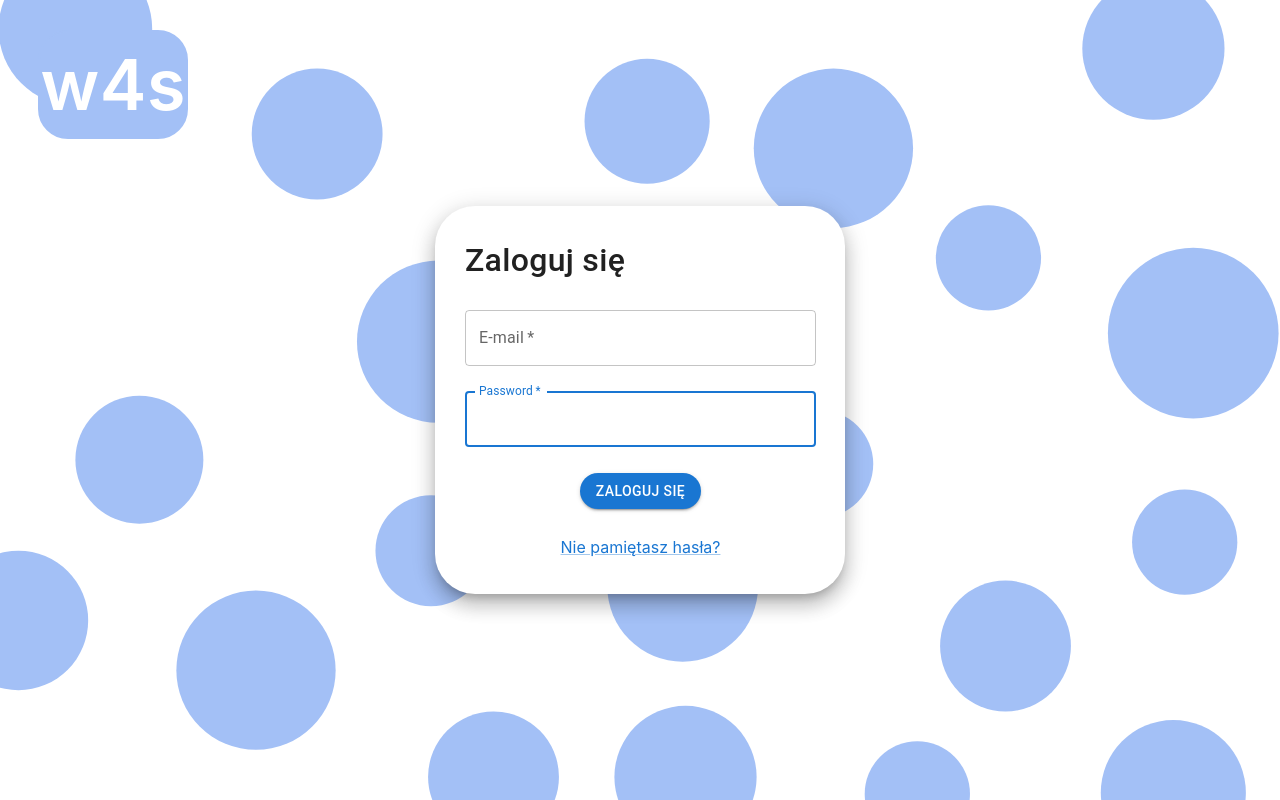
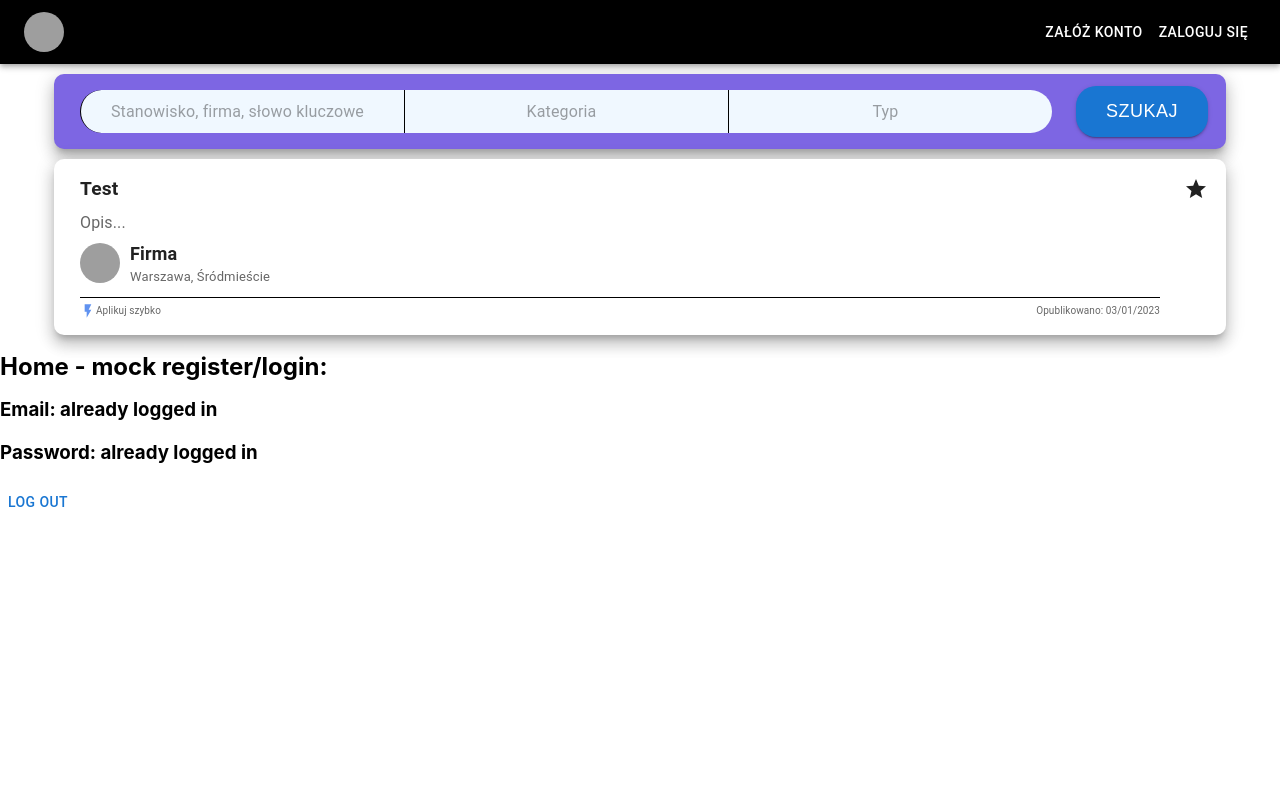
Before and after one commit to Crustacean1/Work4StudentsFrontend, a React (Vite) app: page / in a window 1280 px wide. Before the commit this address led to /login. Built offline with nearby package versions, Linux system fonts and the light colour scheme; grey boxes are pictures that could not be loaded.

Commit message:
feat: Implement basic main page

```diff
--- /dev/null
+++ b/src/components/Header/Header.css
@@ -0,0 +1,15 @@
+#header {
+    background-color: black;
+    height: 64px;
+}
+
+#headerLogo {
+    max-height: 50px;
+    max-width: 100px;
+    border-radius: 30px;
+    margin-right: auto;
+}
+
+.headerButton {
+    font-family: revert;
+}
--- /dev/null
+++ b/src/components/Header/Header.tsx
@@ -0,0 +1,30 @@
+import AppBar from '@mui/material/AppBar';
+import Avatar from '@mui/material/Avatar';
+import Button from '@mui/material/Button';
+import Toolbar from '@mui/material/Toolbar';
+import { useNavigate } from 'react-router-dom';
+import './Header.css';
+
+const Header = () => {
+  const navigate = useNavigate();
+
+  return (
+    <AppBar position="absolute" id="header">
+      <Toolbar>
+        <Avatar
+          id="headerLogo"
+          alt="The website's logo."
+          src="https://spng.subpng.com/20180422/awe/kisspng-java-servlet-computer-icons-programming-language-java-5adce132b13b21.743013201524425010726.jpg"
+        />
+        <Button color="inherit" className='headerButton' onClick={() => navigate("/register")}>
+          Załóż konto
+        </Button>
+        <Button color="inherit" className='headerButton' onClick={() => navigate("/login")}>
+          Zaloguj się
+        </Button>
+      </Toolbar>
+    </AppBar>
+  )
+}
+
+export default Header
--- /dev/null
+++ b/src/components/WorkOffer/WorkOffer.css
@@ -0,0 +1,69 @@
+#workCard {
+    width: 90%;
+    display: flex;
+    flex-direction: row;
+    margin: auto;
+    background-color: white;
+    margin-top: 10px;
+    border-radius: 10px;
+    padding: 0 10px 0 10px;
+}
+
+.flexRow {
+    display: flex;
+    flex-direction: row;
+}
+
+#workCardContent {
+    display: flex;
+    flex-direction: column;
+    flex-grow: 1;
+}
+
+#offerTitle {
+    font-size: larger;
+    font-weight: bold;
+}
+
+#offerDesc {
+    font-size: medium;
+}
+
+#companyTitle {
+    font-size: large;
+    font-weight: bold;
+}
+
+#companyDesc {
+    font-size: small;
+}
+
+#companyLogo {
+    align-self: center;
+    margin-right: 10px;
+}
+
+#companyInfo {
+    padding-bottom: 10px;
+    border-bottom: 1px solid #000;
+}
+
+#footnote {
+    justify-content: space-between;
+    padding-top: 5px;
+}
+
+#footnote .MuiSvgIcon-root {
+    font-size: medium;
+    color: #6092f0;
+}
+
+#footnote .MuiTypography-root  {
+    font-size: x-small;
+    align-self: center;
+}
+
+#workCard .MuiCardActions-root {
+    align-items: baseline !important;
+    margin-top: 10px;
+}
--- /dev/null
+++ b/src/components/WorkOffer/WorkOffer.tsx
@@ -0,0 +1,77 @@
+import Avatar from '@mui/material/Avatar';
+import Box from '@mui/material/Box';
+import Card from '@mui/material/Card';
+import CardActions from '@mui/material/CardActions';
+import CardContent from '@mui/material/CardContent';
+import Typography from '@mui/material/Typography';
+import StarIcon from '@mui/icons-material/Star';
+import FlashOnIcon from '@mui/icons-material/FlashOn';
+import StarOutlineIcon from '@mui/icons-material/StarOutline';
+import './WorkOffer.css';
+
+export interface WorkOfferData {
+  title: string;
+  description: string;
+  region: string;
+  company: {
+    name: string;
+    logo: string;
+  }
+  date: number;
+  isFavourite: boolean;
+}
+
+const WorkOffer = ({ offer }: { offer: WorkOfferData }) => {
+  const toDateTime = (secs: number) => {
+    let time = new Date(1970, 0, 1);
+    time.setSeconds(secs);
+    console.log(time.getDate());
+    return 'Opublikowano: ' + ('0' + time.getDate()).slice(-2) + '/'
+    + ('0' + (time.getMonth()+1)).slice(-2) + '/'
+    + time.getFullYear();
+  };
+
+  return (
+    <Card id="workCard" sx={{ boxShadow: 10 }}>
+      <CardContent id="workCardContent">
+        <Typography id="offerTitle" gutterBottom>
+          {offer.title}
+        </Typography>
+        <Typography id="offerDesc" color="text.secondary" gutterBottom>
+          {offer.description}
+        </Typography>
+        <Box className="flexRow" id="companyInfo">
+          <Avatar
+            id="companyLogo"
+            alt="The company's logo."
+            src={offer.company.logo}
+          />
+          <Box>
+            <Typography id="companyTitle">
+              {offer.company.name}
+            </Typography>
+            <Typography id="companyDesc" color="text.secondary">
+              {offer.region}
+            </Typography>
+          </Box>
+        </Box>
+        <Box className="flexRow" id="footnote">
+          <Box className="flexRow">
+            <FlashOnIcon />
+            <Typography color="text.secondary">
+              Aplikuj szybko
+            </Typography>
+          </Box>
+          <Typography color="text.secondary">
+            {toDateTime(offer.date)}
+          </Typography>
+        </Box>
+      </CardContent>
+      <CardActions>
+        {offer.isFavourite ? <StarIcon /> : <StarOutlineIcon />}
+      </CardActions>
+    </Card>
+  )
+}
+
+export default WorkOffer
--- a/src/views/HomeView/HomeView.css
+++ b/src/views/HomeView/HomeView.css
@@ -2,8 +2,62 @@ body {
     color: black;
 }
 
-.root {
+html, body, #root {
+    padding: 0px !important;
+    margin: 0px !important;
+    height: 100vh;
+    width: 100vw;
+}
+
+#rootBox {
+    padding-top: 64px;
+}
+
+#card {
+    width: 90%;
     display: flex;
-    flex-direction: column;
-    align-items: center;
+    flex-direction: row;
+    margin: auto;
+    background-color: #7d66e3;
+    margin-top: 10px;
+    border-radius: 10px;
+    padding: 0 10px 0 10px;
 }
+
+#cardContent {
+    display: flex;
+    flex-direction: row;
+    flex-grow: 1;
+}
+
+.MuiFilledInput-root {
+    background-color: aliceblue !important;
+    border-left: 1px solid #000;
+    border-radius: 0px !important;
+}
+
+.leftInputSide {
+    border-top-left-radius: 30px !important;
+    border-bottom-left-radius: 30px !important;
+}
+
+.rightInputSide {
+    border-top-right-radius: 30px !important;
+    border-bottom-right-radius: 30px !important;
+}
+
+.MuiFilledInput-input {
+    padding: 10px !important;
+    margin: 0 0 0 5px !important;
+}
+
+#searchButton {
+    font-family: revert;
+    font-size: large;
+    border-radius: 20px;
+    padding: 10px 30px 10px 30px;
+}
+
+::placeholder {
+    text-align: center;
+}
--- a/src/views/HomeView/HomeView.tsx
+++ b/src/views/HomeView/HomeView.tsx
@@ -1,7 +1,17 @@
+import Box from '@mui/material/Box';
+import Avatar from '@mui/material/Avatar';
 import Button from '@mui/material/Button';
+import Card from '@mui/material/Card';
+import CardActions from '@mui/material/CardActions';
+import CardContent from '@mui/material/CardContent';
+import FilledInput from '@mui/material/FilledInput';
+import AppBar from '@mui/material/AppBar';
+import Toolbar from '@mui/material/Toolbar';
 import { useEffect } from 'react';
 import { useLocation, useNavigate } from 'react-router-dom';
 import './HomeView.css';
+import WorkOffer, { WorkOfferData } from '../../components/WorkOffer/WorkOffer';
+import Header from '../../components/Header/Header';
 
 const Home = () => {
   const location = useLocation();
@@ -14,13 +24,66 @@ const Home = () => {
 
   useEffect(() => {
     const isLoggedIn = localStorage.getItem('logged-in');
-    if (!isLoggedIn) {
-      navigate("/login", { replace: false, state: {} });
-    }
+    // if (!isLoggedIn) {
+    //   navigate("/login", { replace: false, state: {} });
+    // }
   }, []);
 
+  const testOffer: WorkOfferData = {
+    title: 'Test',
+    description: 'Opis...',
+    region: 'Warszawa, Śródmieście',
+    company: {
+      name: 'Firma',
+      logo: 'https://spng.subpng.com/20180422/awe/kisspng-java-servlet-computer-icons-programming-language-java-5adce132b13b21.743013201524425010726.jpg',
+    },
+    date: 1672785010,
+    isFavourite: true
+  };
+
   return (
-    <div className="root">
+    <Box sx={{
+      width: '100%',
+      height: '100%'
+    }}>
+      <Header />
+      <Box id="rootBox">
+        <Card id="card" sx={{ boxShadow: 10 }}>
+          <CardContent id="cardContent">
+            <FilledInput
+              name="searchPhrase"
+              type="search"
+              fullWidth
+              id="searchPhrase"
+              placeholder="Stanowisko, firma, słowo kluczowe"
+              disableUnderline
+              className='leftInputSide'
+            />
+            <FilledInput
+              name="category"
+              type="search"
+              fullWidth
+              id="category"
+              placeholder="Kategoria"
+              disableUnderline
+            />
+            <FilledInput
+              name="type"
+              type="search"
+              fullWidth
+              id="type"
+              placeholder="Typ"
+              disableUnderline
+              className='rightInputSide'
+            />
+          </CardContent>
+          <CardActions>
+            <Button variant="contained" type="submit" id='searchButton'>
+              Szukaj
+            </Button>
+          </CardActions>
+        </Card>
+        <WorkOffer offer={testOffer} />
         <h2>Home - mock register/login:</h2>
         {location.state ? (
           <>
@@ -34,7 +97,8 @@ const Home = () => {
           </>
         )}
         <Button onClick={handleLogout}>Log out</Button>
-    </div>
+      </Box>
+    </Box>
   )
 }
 
```
Also changed, not shown: package.json (+4 -3 lines), 1 other file (tests, documents, lock files or other folders). Lines whose indentation alone changed are shown as unchanged.
